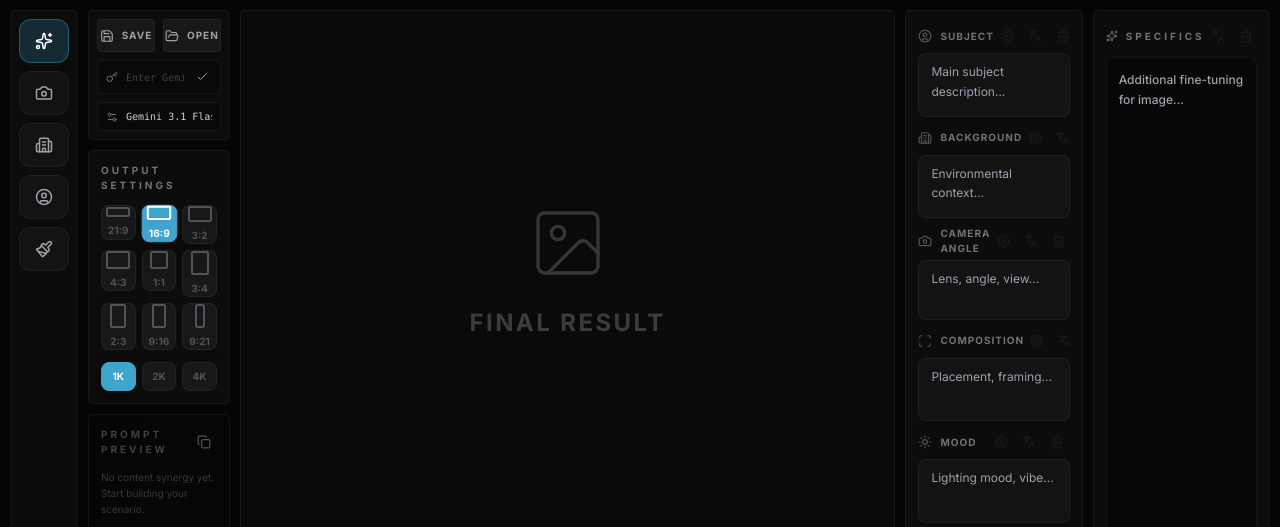
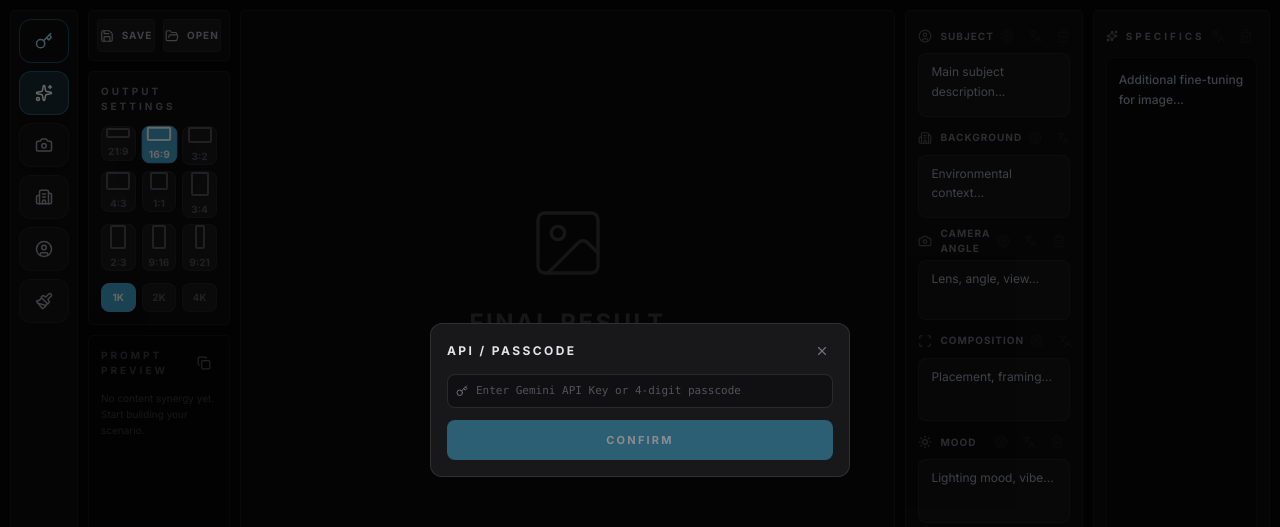
Before and after one commit to AinAon/ConceptBug, a React (Vite) app: page / in a window 1280 px wide. Both pictures are taken after a click on the button 44 px from the left and 41 px from the top of the page. Shown: the top 527 px of the page. Built offline with nearby package versions, Linux system fonts and the light colour scheme; no server answers.

Commit message:
Move credential entry to sidebar key modal and fix fixed-model UI

```diff
--- a/App.tsx
+++ b/App.tsx
@@ -132,6 +132,8 @@ const App: React.FC = () => {
   const [activeAppTab, setActiveAppTab] = useState<(typeof APP_TABS)[number]['id']>('conceptbug');
   const [appPassword, setAppPassword] = useState('');
   const [isPasswordConfirmed, setIsPasswordConfirmed] = useState(false);
+  const [isCredentialModalOpen, setIsCredentialModalOpen] = useState(false);
+  const [credentialDraft, setCredentialDraft] = useState('');
   const [isArchiveSide, setIsArchiveSide] = useState(false);
   // 초기 아카이브 창의 높이 비율을 67로 설정
   const [splitPercent, setSplitPercent] = useState(67);
@@ -146,6 +148,7 @@ const App: React.FC = () => {
       const savedCredential = localStorage.getItem('conceptbug_api_credential');
       if (savedCredential) {
         setAppPassword(savedCredential);
+        setCredentialDraft(savedCredential);
         setIsPasswordConfirmed(true);
       }
     } catch {
@@ -201,7 +204,7 @@ const App: React.FC = () => {
   const lastMousePos = useRef({ x: 0, y: 0 });
   const abortControllerRef = useRef<AbortController | null>(null);
 
-  const [selectedModel, setSelectedModel] = useState('gemini-3.1-flash-image-preview');
+  const selectedModel = 'gemini-3.1-flash-image-preview';
   const photographerFrameRef = useRef<HTMLIFrameElement>(null);
   const [photographerSubjectDetail, setPhotographerSubjectDetail] = useState('');
   const [photographerPrompt, setPhotographerPrompt] = useState('');
@@ -445,7 +448,7 @@ const App: React.FC = () => {
       let url = await generateImage(appPassword, fullPrompt, selectedModel, currentRatio, selectedRes, currentRefs);
       if (abortControllerRef.current?.signal.aborted) return;
       const duration = (Date.now() - startTime) / 1000;
-      const modelName = selectedModel === 'gemini-2.5-flash-image' ? 'Gemini 2.5 Flash Image' : 'Gemini 3.1 Flash Image';
+      const modelName = 'Gemini 3.1 Flash Image';
       setResults(prev => [{
         type: 'image', url, prompt: fullPrompt, model: modelName,
         duration: parseFloat(duration.toFixed(1)), timestamp: Date.now()
@@ -471,7 +474,7 @@ const App: React.FC = () => {
     try {
       const upscaledUrl = await upscaleImage(appPassword, selectedResult.url, selectedResult.prompt, selectedModel);
       const duration = (Date.now() - startTime) / 1000;
-      const modelName = selectedModel === 'gemini-2.5-flash-image' ? 'Gemini 2.5 Flash Image (Upscale)' : 'Gemini 3.1 Flash Image (Upscale)';
+      const modelName = 'Gemini 3.1 Flash Image (Upscale)';
       setResults(prev => [{
         type: 'image', url: upscaledUrl, prompt: selectedResult.prompt, model: modelName,
         duration: parseFloat(duration.toFixed(1)), timestamp: Date.now()
@@ -676,8 +679,8 @@ const App: React.FC = () => {
     </button>
   );
 
-  const handleCredentialConfirm = async () => {
-    const credential = appPassword.trim();
+  const handleCredentialConfirm = async (rawValue?: string) => {
+    const credential = (rawValue ?? appPassword).trim();
     if (!credential) return;
 
     if (/^\d{4}$/.test(credential)) {
@@ -689,8 +692,11 @@ const App: React.FC = () => {
       }
     }
 
+    setAppPassword(credential);
+    setCredentialDraft(credential);
     setError(null);
     setIsPasswordConfirmed(true);
+    setIsCredentialModalOpen(false);
     try {
       localStorage.setItem('conceptbug_api_credential', credential);
     } catch {
@@ -840,7 +846,7 @@ const App: React.FC = () => {
         []
       );
       const duration = (Date.now() - startTime) / 1000;
-      const modelName = selectedModel === 'gemini-2.5-flash-image' ? 'Gemini 2.5 Flash Image' : 'Gemini 3.1 Flash Image';
+      const modelName = 'Gemini 3.1 Flash Image';
       setPhotoResults((prev) => [{
         type: 'image',
         url: generatedUrl,
@@ -865,6 +871,20 @@ const App: React.FC = () => {
   return (
     <div className={`h-screen text-zinc-200 font-['Inter'] flex overflow-hidden p-[10px] gap-[10px] relative transition-colors duration-500 bg-[#050505]`}>
       <aside className="w-[68px] shrink-0 h-full bg-zinc-900/40 border border-white/5 rounded-[5px] p-2 flex flex-col gap-2">
+        <button
+          onClick={() => {
+            setCredentialDraft(appPassword);
+            setIsCredentialModalOpen(true);
+          }}
+          title="API Key / Passcode"
+          className={`w-full h-[44px] rounded-xl border transition-all flex items-center justify-center ${
+            isPasswordConfirmed
+              ? 'bg-[#40a5cd]/30 border-[#40a5cd]/55 text-white'
+              : 'bg-[#40a5cd]/18 border-[#40a5cd]/45 text-[#9adcf3] hover:text-white'
+          }`}
+        >
+          {isPasswordConfirmed ? <Check size={18} /> : <Key size={18} />}
+        </button>
         <div className="flex-1 overflow-y-auto custom-scrollbar flex flex-col gap-2">
           {APP_TABS.map((tab) => (
             <button
@@ -882,6 +902,45 @@ const App: React.FC = () => {
           ))}
         </div>
       </aside>
+
+      {isCredentialModalOpen && (
+        <div className="absolute inset-0 z-50 bg-black/60 flex items-center justify-center p-4">
+          <div className="w-full max-w-[420px] bg-zinc-900 border border-white/10 rounded-xl p-4 flex flex-col gap-3">
+            <div className="flex items-center justify-between">
+              <h2 className="text-[12px] font-black uppercase tracking-[0.2em] text-zinc-200">API / PASSCODE</h2>
+              <button
+                onClick={() => setIsCredentialModalOpen(false)}
+                className="p-1 rounded-md text-zinc-500 hover:text-white hover:bg-white/10 transition-all"
+                title="Close"
+              >
+                <X size={14} />
+              </button>
+            </div>
+            <div className="flex items-center gap-2 bg-black/30 rounded-lg px-2 py-2 border border-white/10">
+              <Key size={12} className="text-zinc-500 shrink-0" />
+              <input
+                type="password"
+                value={credentialDraft}
+                onChange={(e) => setCredentialDraft(e.target.value)}
+                onKeyDown={(e) => {
+                  if (e.key === 'Enter' && credentialDraft.trim()) {
+                    void handleCredentialConfirm(credentialDraft);
+                  }
+                }}
+                placeholder="Enter Gemini API Key or 4-digit passcode"
+                className="w-full bg-transparent text-[11px] text-zinc-200 placeholder:text-zinc-600 outline-none font-mono"
+              />
+            </div>
+            <button
+              onClick={() => void handleCredentialConfirm(credentialDraft)}
+              disabled={!credentialDraft.trim()}
+              className="h-10 rounded-lg bg-[#40a5cd] hover:bg-[#358eb0] disabled:opacity-50 text-white text-[11px] font-black uppercase tracking-[0.2em] transition-all"
+            >
+              Confirm
+            </button>
+          </div>
+        </div>
+      )}
 
       {activeAppTab === 'conceptbug' ? (
       <main className="flex-1 flex gap-[10px] h-full overflow-hidden">
@@ -903,53 +962,6 @@ const App: React.FC = () => {
                 <input type="file" accept=".json" onChange={handleOpen} className="hidden" />
               </label>
             </div>
-            <div className="flex items-center gap-2 bg-black/20 rounded px-2 py-1.5 border border-white/5">
-              <Key size={12} className="text-zinc-500 shrink-0" />
-              <input
-                type="password"
-                value={appPassword}
-                onChange={(e) => setAppPassword(e.target.value)}
-                onKeyDown={(e) => {
-                  if (e.key === 'Enter' && appPassword.trim()) {
-                    void handleCredentialConfirm();
-                  }
-                }}
-                disabled={isPasswordConfirmed}
-                placeholder="Enter Gemini API Key"
-                className="w-full bg-transparent text-[10px] text-zinc-300 placeholder:text-zinc-700 outline-none font-mono disabled:opacity-50"
-              />
-              <button
-                onClick={async () => {
-                  if (isPasswordConfirmed) {
-                    setIsPasswordConfirmed(false);
-                  } else if (appPassword.trim()) {
-                    await handleCredentialConfirm();
-                  }
-                }}
-                className="p-1 hover:bg-white/10 rounded text-zinc-400 hover:text-white transition-colors"
-                title={isPasswordConfirmed ? "Edit API Key" : "Confirm API Key"}
-              >
-                {isPasswordConfirmed ? <Settings2 size={12} /> : <Check size={12} />}
-              </button>
-            </div>
-            <div className="flex items-center gap-2 bg-black/20 rounded px-2 py-1.5 border border-white/5">
-              <Settings2 size={12} className="text-zinc-500 shrink-0" />
-              <select
-                value={selectedModel}
-                onChange={(e) => {
-                  const newModel = e.target.value;
-                  setSelectedModel(newModel);
-                  if (newModel === 'gemini-2.5-flash-image') {
-                    if (imageRatio === '9:21') setCurrentRatio('16:9');
-                    if (selectedRes === '2K' || selectedRes === '4K') setSelectedRes('1K');
-                  }
-                }}
-                className="w-full bg-transparent text-[10px] text-zinc-300 outline-none font-mono appearance-none cursor-pointer"
-              >
-                <option value="gemini-3.1-flash-image-preview" className="bg-zinc-900">Gemini 3.1 Flash Image</option>
-                <option value="gemini-2.5-flash-image" className="bg-zinc-900">Gemini 2.5 Flash Image</option>
-              </select>
-            </div>
           </section>
           <section className="h-auto bg-zinc-900/40 border border-white/5 rounded-[5px] p-3 space-y-3">
             <h2 className="text-[10px] font-black uppercase tracking-[0.3em] text-zinc-500">OUTPUT SETTINGS</h2>
@@ -957,7 +969,7 @@ const App: React.FC = () => {
               {ASPECT_RATIOS.map(ratio => (
                 <button
                   key={ratio}
-                  disabled={isGenerating || isExtracting || isUpscaling || extractingField !== null || translatingField !== null || (selectedModel === 'gemini-2.5-flash-image' && ratio === '9:21')}
+                  disabled={isGenerating || isExtracting || isUpscaling || extractingField !== null || translatingField !== null}
                   onClick={() => setCurrentRatio(ratio)}
                   className={`aspect-square flex flex-col items-center justify-center rounded-lg border text-[10px] font-black transition-all ${currentRatio === ratio ? 'bg-[#40a5cd] border-[#40a5cd] text-white shadow-2xl scale-[1.02]' : 'bg-white/5 border-white/5 text-zinc-600 hover:border-white/20'} disabled:opacity-20`}
                 >
@@ -970,7 +982,7 @@ const App: React.FC = () => {
               {RESOLUTIONS.map(res => (
                 <button
                   key={res}
-                  disabled={isGenerating || isExtracting || isUpscaling || extractingField !== null || translatingField !== null || (selectedModel === 'gemini-2.5-flash-image' && (res === '2K' || res === '4K'))}
+                  disabled={isGenerating || isExtracting || isUpscaling || extractingField !== null || translatingField !== null}
                   onClick={() => setSelectedRes(res)}
                   className={`py-1.5 rounded-lg text-[10px] font-black border transition-all ${selectedRes === res ? 'bg-[#40a5cd] border-[#40a5cd] text-white shadow-xl' : 'bg-white/5 border-white/5 text-zinc-600'} disabled:opacity-20`}
                 >
```
